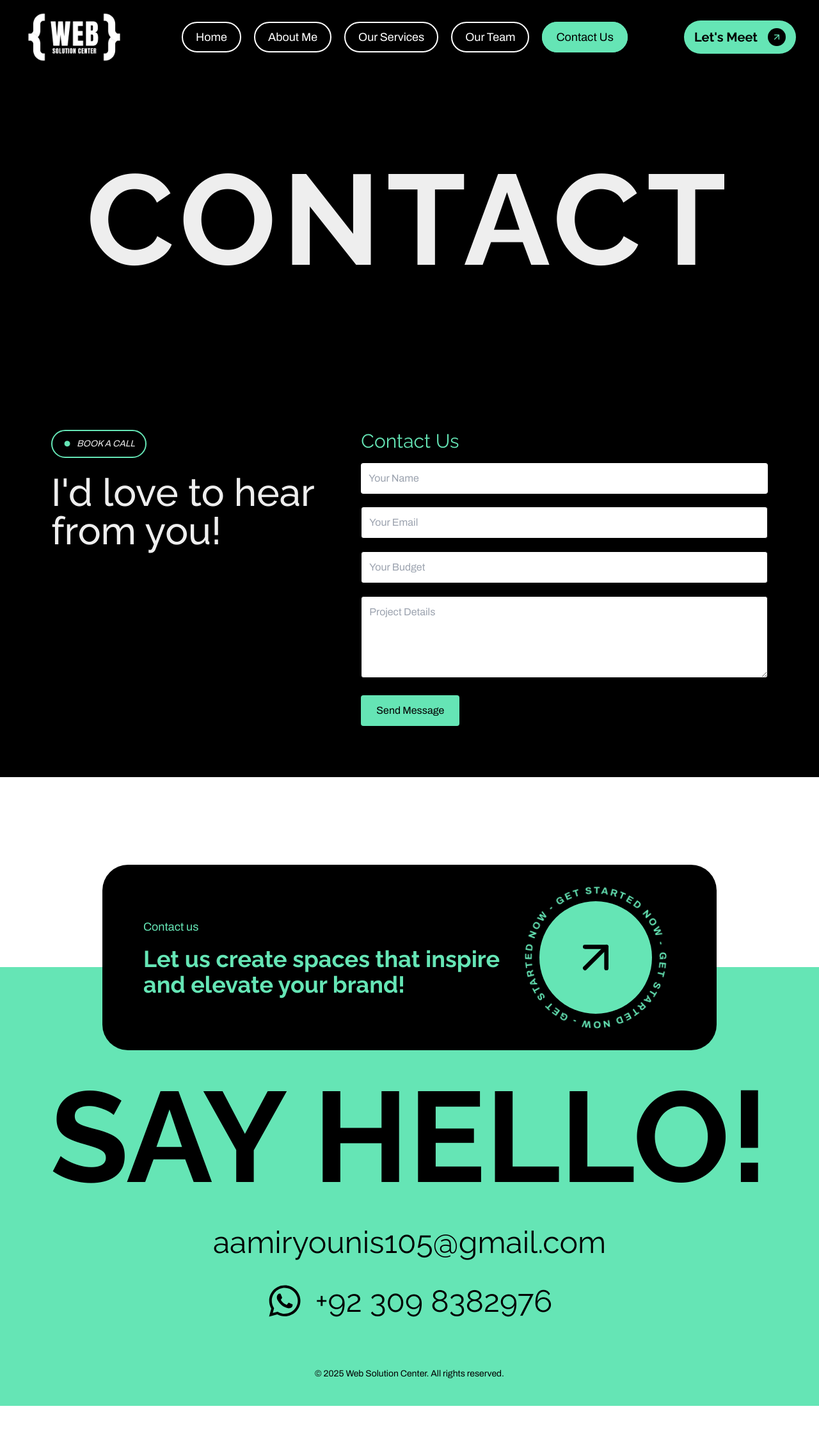
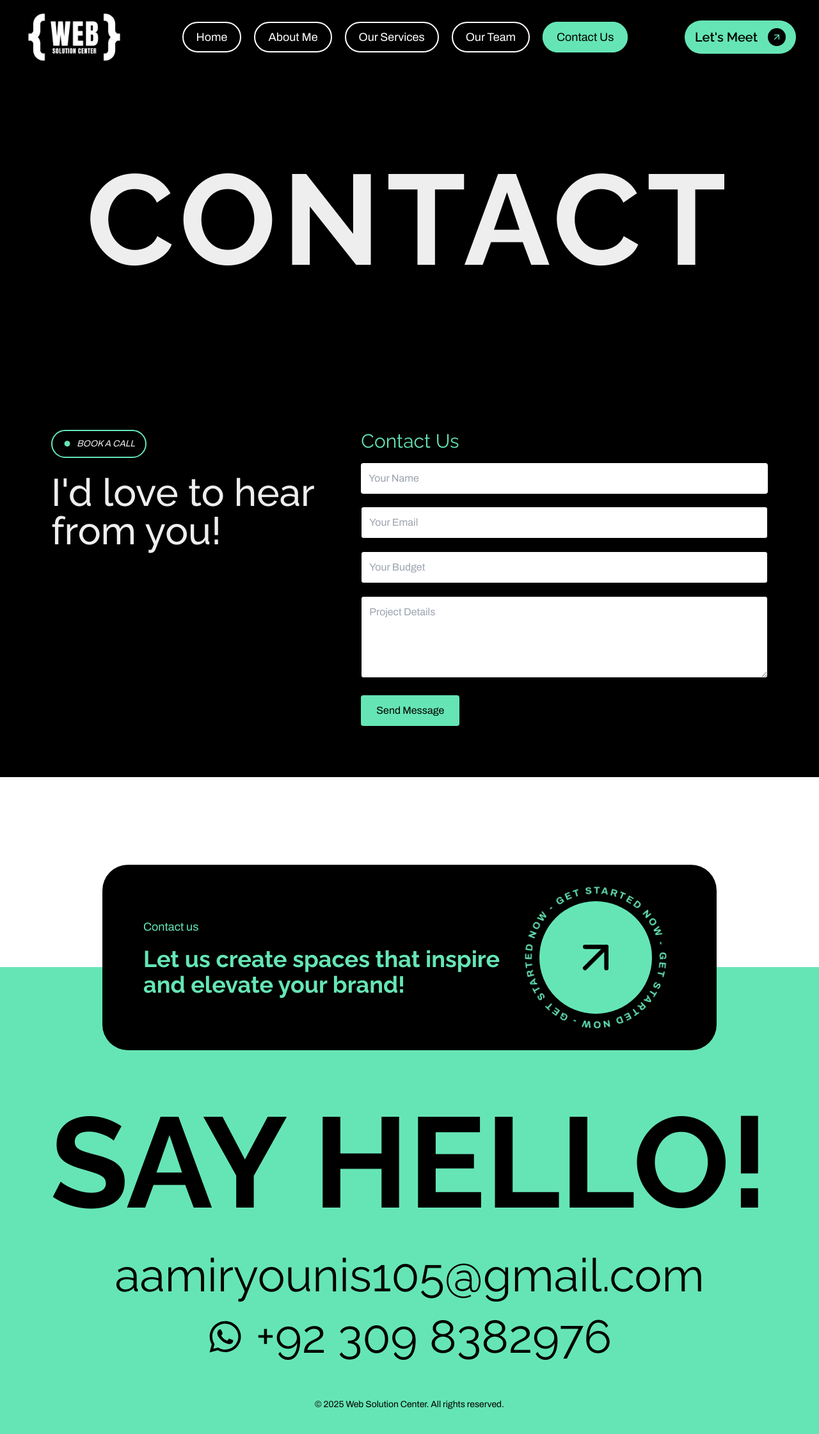
Before and after one commit to aamiryounis105/websolutioncenter, a Next.js app: page /contact in a window 1280 px wide. Shown: the top 2242 px of the page at 64% size. Before the commit the page ends 2198 px from the top, so only its background shows below. Built offline with nearby package versions, Linux system fonts and the light colour scheme.

Commit message:
Updates on 12/15/2025

```diff
--- a/app/contact/page.tsx
+++ b/app/contact/page.tsx
@@ -6,7 +6,7 @@ import { useState, type FormEvent } from "react";
 function Hero() {
   return (
     <section className="relative h-[40vh] md:h-[60vh] lg:h-[70vh] flex flex-col items-center justify-center text-center px-4 overflow-hidden">
-      <h1 className="text-8xl md:text-9xl lg:text-[200px] font-bold text-accent tracking-wider pt-24">
+      <h1 className="text-7xl md:text-9xl lg:text-[200px] font-bold text-accent tracking-wider pt-24">
         CONTACT
       </h1>
     </section>
@@ -53,7 +53,7 @@ function Contact() {
           <span className="text-4xl text-primary">•</span>
           <em>Book a call</em>
         </div>
-        <h1 className="text-6xl text-accent font-[500]">
+        <h1 className="text-5xl md:text-6xl text-accent font-[500]">
           I&apos;d love to hear from you!
         </h1>
       </div>
--- a/app/page.tsx
+++ b/app/page.tsx
@@ -19,15 +19,15 @@ const bottomText = " We design experiences that move businesses to the future
 
 function Hero() {
   return (
-    <section className="relative h-full md:h-full flex flex-col px-4 mt-10 lg:mt-28 -mb-4 md:mb-48 lg:mb-24 text-center">
+    <section className="relative h-full md:h-full flex flex-col px-4 mt-10 lg:mt-28 -mb-4 md:mb-48 lg:mb-14 text-center">
       <div className="border-primary border-2 rounded-full w-fit px-4 py-0 mb-10 mt-20 mx-auto text-accent flex items-center gap-2 text-sm sm:text-sm uppercase">
         <span className="text-4xl text-primary">•</span><em>Available for Work</em>
       </div>
-      <h1 className="text-[160px] md:text-[180px] lg:text-[250px] text-white font-semibold leading-none tracking-wider">
+      <h1 className="text-[120px] md:text-[180px] lg:text-[250px] text-white font-semibold leading-none tracking-wider">
         AAMIR <br></br>RAZA
       </h1>
-      <img src="/Web-Designer.png" alt="" className="w-[400px] md:w-[450px] lg:w-[500px] mx-auto md:-mb-52 lg:-mb-80 -mt-32 md:-mt-36 lg:-mt-48" />
-      <p className="my-8 text-lg sm:text-xl text-white max-w-sm z-10 text-left hidden lg:block">
+      <img src="/Web-Designer.png" alt="" className="w-[400px] md:w-[450px] lg:w-[550px] mx-auto md:-mb-52 lg:-mb-80 -mt-48 md:-mt-72 lg:-mt-96" />
+      <p className="mt-24 mb-5 text-base text-white max-w-[300px] z-10 text-left hidden lg:block">
         I blend artistry with cutting-edge technology to deliver websites that not only look stunning but also drive results.
       </p>
       <Link
--- a/components/Footer.tsx
+++ b/components/Footer.tsx
@@ -57,21 +57,21 @@ export default function Footer() {
         </div>
       </section>
       <section className="flex flex-col justify-center items-center">
-        <div className="text-[100px] mt-9 sm:text-[200px] text-center">
-          <h1 className="font-bold leading-none mb-10">SAY HELLO!</h1>
+        <div className="text-7xl md:text-9xl lg:text-[200px] mt-9 text-center">
+          <h1 className="font-bold leading-none my-10">SAY HELLO!</h1>
         </div>
         <div>
           <a href="mailto:aamiryounis105@gmail.com" className="hover:underline">
-            <h1 className="text-3xl sm:text-5xl">aamiryounis105@gmail.com</h1>
+            <h1 className="text-3xl md:text-5xl lg:text-7xl">aamiryounis105@gmail.com</h1>
           </a>
         </div>
-        <div className="my-10">
+        <div className="my-6">
           <a
             href="https://wa.me/923098382976"
             className="flex items-center gap-5 hover:underline"
           >
-            <FaWhatsapp className="w-10 h-10 sm:w-14 sm:h-14" />
-            <h1 className="text-3xl sm:text-5xl">+92 309 8382976</h1>
+            <FaWhatsapp className="w-10 h-10 md:w-14 md:h-14" />
+            <h1 className="text-3xl md:text-5xl lg:text-7xl">+92 309 8382976</h1>
           </a>
         </div>
         <div className="text-sm mt-9">
--- a/components/Navbar.tsx
+++ b/components/Navbar.tsx
@@ -86,7 +86,7 @@ export default function Navbar() {
             href="mailto:aamiryounis105@gmail.com"
             className="inline-flex items-center justify-between bg-primary text-secondary rounded-full px-4 py-3 w-fit hover:shadow-lg transition group hover:scale-95"
           >
-            <h1 className="text-lg sm:text-xl mr-4 group-hover:translate-x-1 transition font-bold">
+            <h1 className="text-lg sm:text-xl mr-4 group-hover:translate-x-1 transition font-semibold">
               Let&apos;s Meet
             </h1>
             <span className="bg-secondary rounded-full p-1.5 transition-transform duration-300 group-hover:rotate-45">
@@ -98,7 +98,7 @@ export default function Navbar() {
         {/* Hamburger Icon */}
         <button
           onClick={() => setIsOpen(!isOpen)}
-          className="lg:hidden flex flex-col justify-center items-center gap-1 w-8 h-8"
+          className="lg:hidden flex flex-col justify-center items-center gap-1 w-12 h-12 border-2 border-primary rounded-lg p-4 transition hover:bg-white/10"
           aria-label="Toggle menu"
           aria-expanded={isOpen}
         >
```
Also changed, not shown: public/Web-Designer.png.
